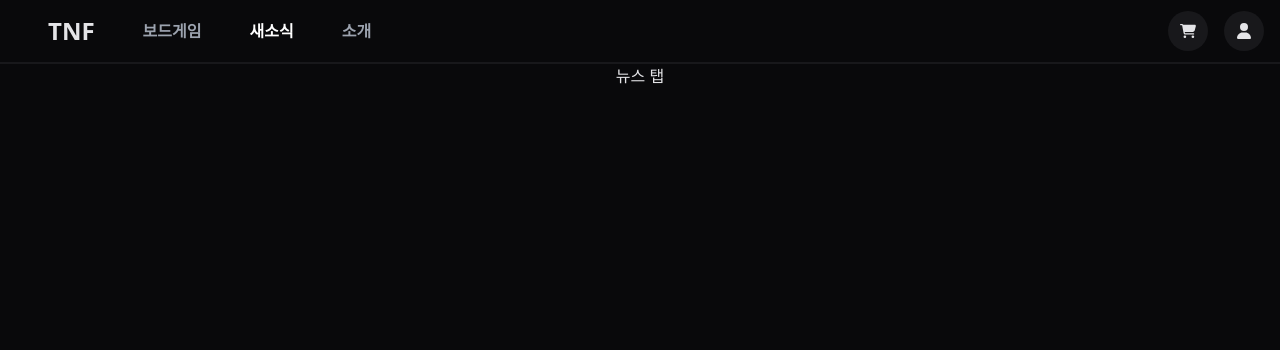
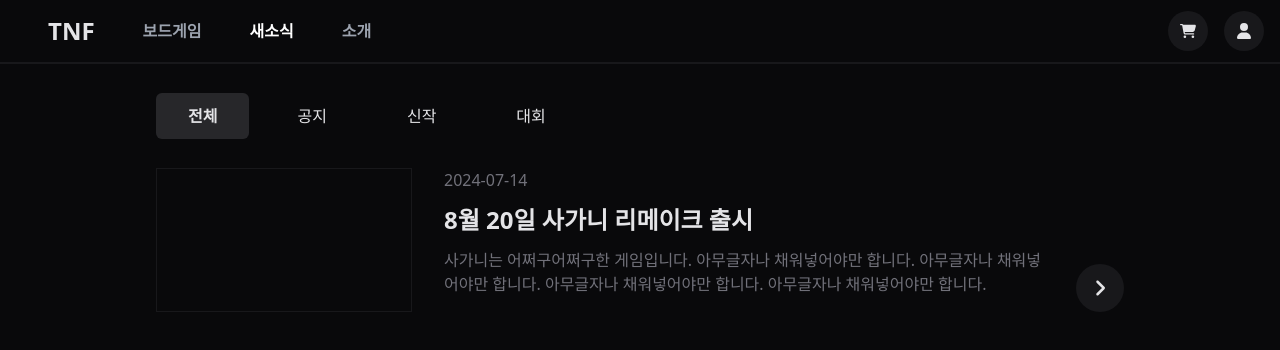
Before and after one commit to nsr1349/TNF, a Next.js app: page /news in a window 1280 px wide. Shown: the top 350 px of the page. Built offline with nearby package versions, Linux system fonts and the light colour scheme.

Commit message:
feat: 뉴스페이지 퍼블리싱

```diff
--- a/src/app/(navLayout)/news/page.tsx
+++ b/src/app/(navLayout)/news/page.tsx
@@ -1,5 +1,59 @@
-export default function News() {
+import Link from "next/link"
+import { FaAngleRight } from "react-icons/fa6";
+
+const newsMenu = [
+  {
+    title : '전체',
+  },
+  {
+    title : '공지',
+  },
+  {
+    title : '신작',
+  },
+  {
+    title : '대회',
+  },
+]
+
+interface NewsProps {
+  searchParams : {
+    newFilter : '전체' | '공지' | '신작' | '대회',
+    page : number
+  }
+}
+
+export default function News({ searchParams }: NewsProps) {
+  const { newFilter = '전체', page = 1  } = searchParams
+  console.log(newFilter)
   return (
-    <div>뉴스 탭</div>
+    <div className="w-full max-w-[1000px] px-4">
+      <ul className="flex gap-4 my-10">
+        {newsMenu.map(({title})=>
+            <li key={title} >
+              <Link href={{query: { newFilter: title,  page}}}
+                className={`px-8 py-3 rounded-md ${newFilter === title && 'bg-zinc-800 font-bold'}`}
+              >{title}</Link>
+            </li>)
+        }
+      </ul>
+      <ul>
+        <li>
+          <Link href={'/news/1'} className="flex h-36 group">
+            <div className="border-1 border-zinc-900 h-full aspect-video mr-8 group-hover:border-zinc-800"></div>
+            <div className="flex-grow">
+              <h6 className="text-zinc-500 ">2024-07-14</h6>
+              <h3 className="text-2xl font-bold my-3">8월 20일 사가니 리메이크 출시</h3>
+              <h4 className="text-zinc-500 line-clamp-2">사가니는 어쩌구어쩌구한 게임입니다. 아무글자나 채워넣어야만 합니다. 아무글자나 채워넣어야만 합니다. 아무글자나 채워넣어야만 합니다. 아무글자나 채워넣어야만 합니다.</h4>
+            </div>
+            <div className="content-end ml-6">
+              <div className="w-12 aspect-square bg-zinc-900 center rounded-full transition-all text-xl group-hover:bg-zinc-800">
+                <FaAngleRight />
+              </div>
+            </div>
+          </Link>
+        </li>
+      </ul>
+    </div>
   );
 }
--- a/src/app/globals.css
+++ b/src/app/globals.css
@@ -17,6 +17,11 @@
 body {
 }
 
+.center {
+  @apply grid place-items-center
+}
+
+
 @layer utilities {
   .text-balance {
     text-wrap: balance;
```
